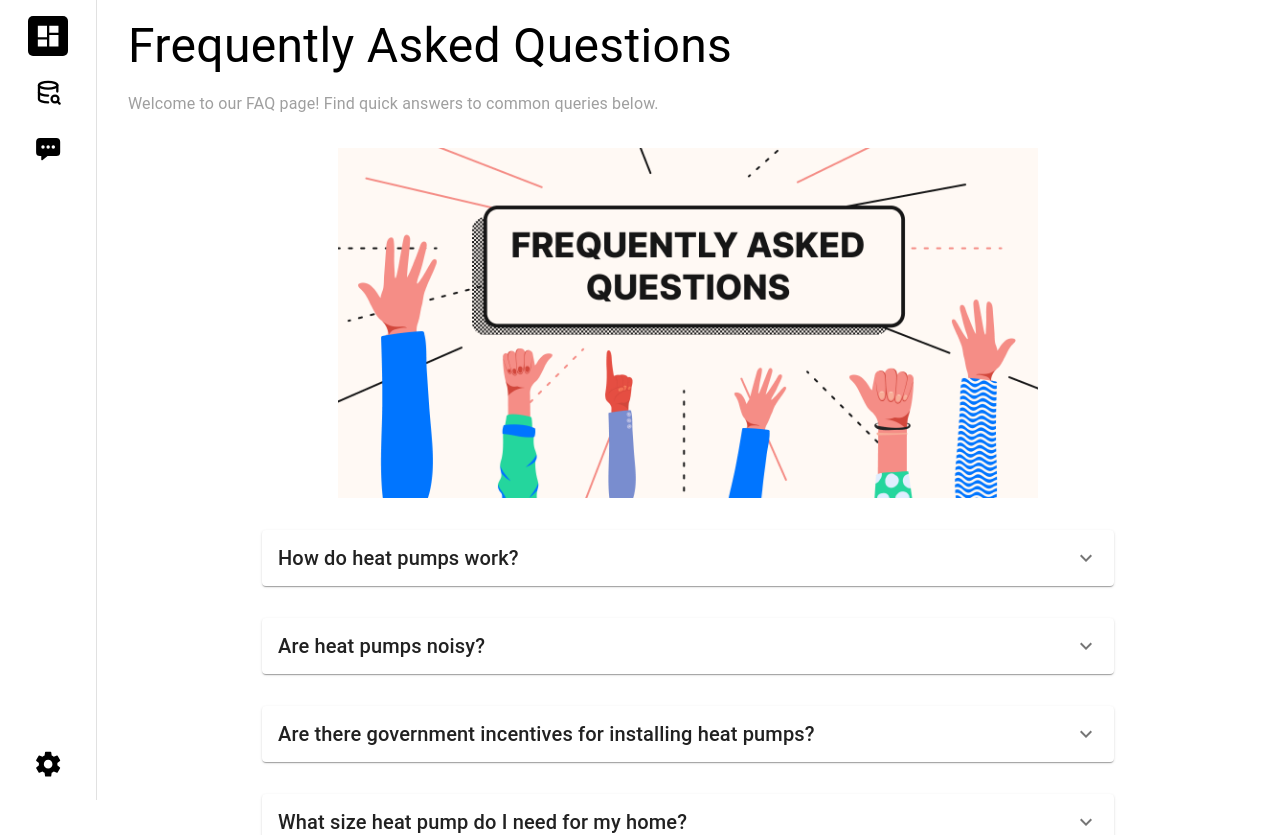
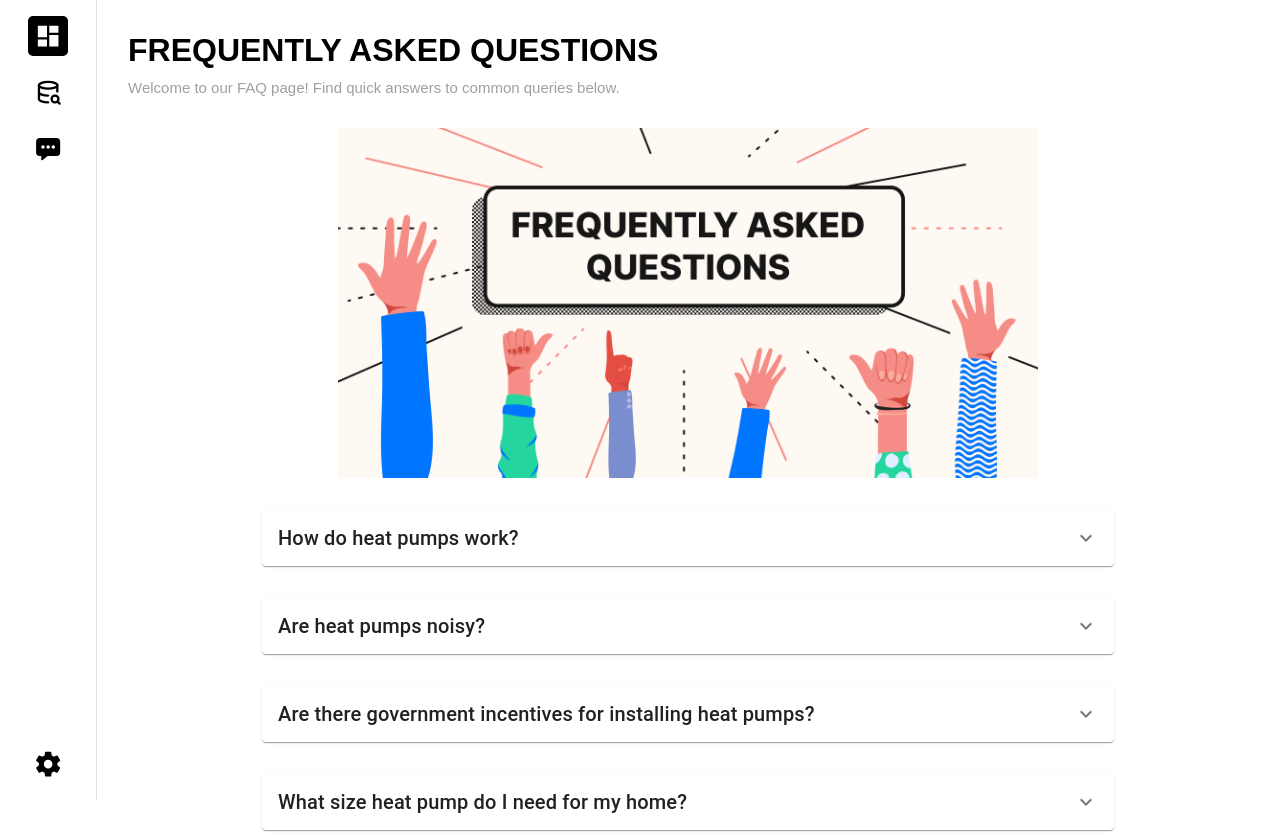
Before and after one commit to beaumccartney/heat-pump-calculator, a React (Create React App) app in the folder client/: page /info in a window 1280 px wide. Shown: the top 835 px of the page. Built offline with nearby package versions, Linux system fonts and the light colour scheme.

Commit message:
headings fix

```diff
--- a/client/src/App.css
+++ b/client/src/App.css
@@ -1,3 +1,5 @@
+@import url("https://fonts.googleapis.com/css2?family=AR+One+Sans:wght@400..700&family=Poppins:ital,wght@0,100;0,200;0,300;0,400;0,500;0,600;0,700;0,800;0,900;1,100;1,200;1,300;1,400;1,500;1,600;1,700;1,800;1,900&display=swap");
+
 .App {
   text-align: center;
 }
@@ -69,6 +71,7 @@
   padding: 0;
   overflow: hidden;
   height: 100%;
+  font-family: "Poppins", sans-serif !important;
 }
 
 .content-container {
--- a/client/src/components/energySavingTips/EnergySavingTips.jsx
+++ b/client/src/components/energySavingTips/EnergySavingTips.jsx
@@ -10,13 +10,12 @@
 export const EnergySavingTips = () => {
     return (
         <>
-          <div className='heading'>
+        <div className = "heading">
             <h2>Energy Saving Tips</h2>
-          </div>
-          <div className='below-title-text'>
-            <p className='ParagraphText'>Welcome to our Energy Saving Tips page! Find quick Energy Saving Tips below.</p>
-          </div>
-            <Grid container spacing={4} style={{ justifyContent: 'Center' }}>
+            <p>Welcome to our Energy Saving Tips page! Find quick Energy Saving Tips below.</p>
+        </div>
+
+            <Grid container spacing={4} style={{ justifyContent: 'Center', marginTop: "5rem" }}>
                 <Grid item xs={12} md={2.4} lg={2} >
                     <Card sx={{ maxWidth: 345, height: '600px' }}>
                         <CardMedia component="img" alt="Heating your Home" height="150" image={EnergySavingTipsPic1} />
--- a/client/src/components/pages/FAQ.jsx
+++ b/client/src/components/pages/FAQ.jsx
@@ -35,15 +35,10 @@
 
   return (
     <>
-      <Box sx={{ paddingLeft: "2em", paddingTop: "1em" }}>
-        <Typography variant="h4" gutterBottom component="div" id='Heading'>
-          Frequently Asked Questions
-        </Typography>
-        <Typography variant="body1" className='ParagraphText'>
-          Welcome to our FAQ page! Find quick answers to common queries below.
-        </Typography>
-      </Box>
-
+      <div className = "heading">
+        <h2>Frequently Asked Questions</h2>
+        <p>Welcome to our FAQ page! Find quick answers to common queries below.</p>
+      </div>
       <Container maxWidth="md">
         <Box my={4} display="flex" justifyContent="center">
           <img src={FAQPicture} alt="FAQ Picture" style={{ width: '100%', maxWidth: '700px', height: 'auto' }} />
--- a/client/src/style/main.scss
+++ b/client/src/style/main.scss
@@ -1,6 +1,7 @@
 
 body {
     background: #fffefe;
+    font-family: "Poppins", sans-serif !important;
 }
 
 
```
